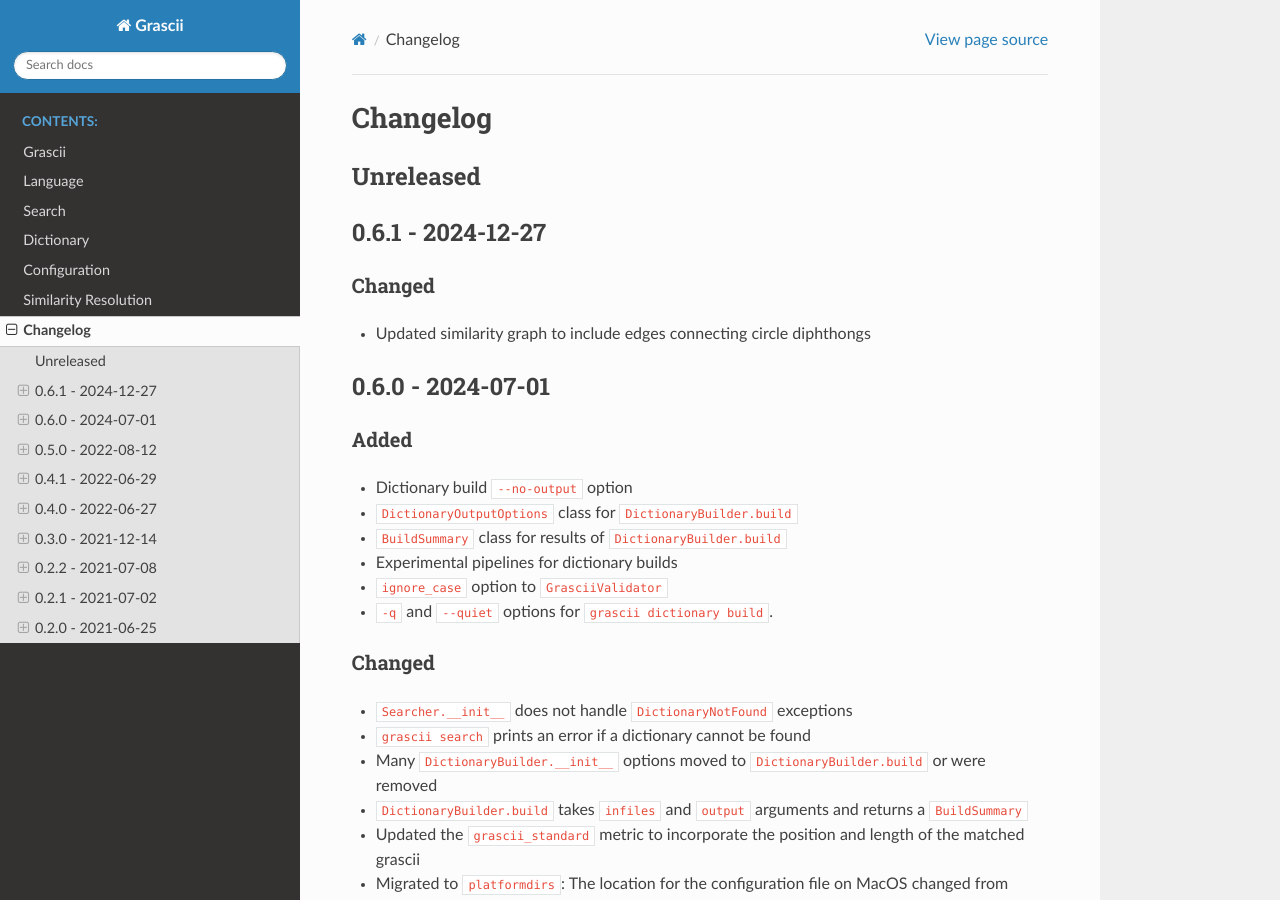
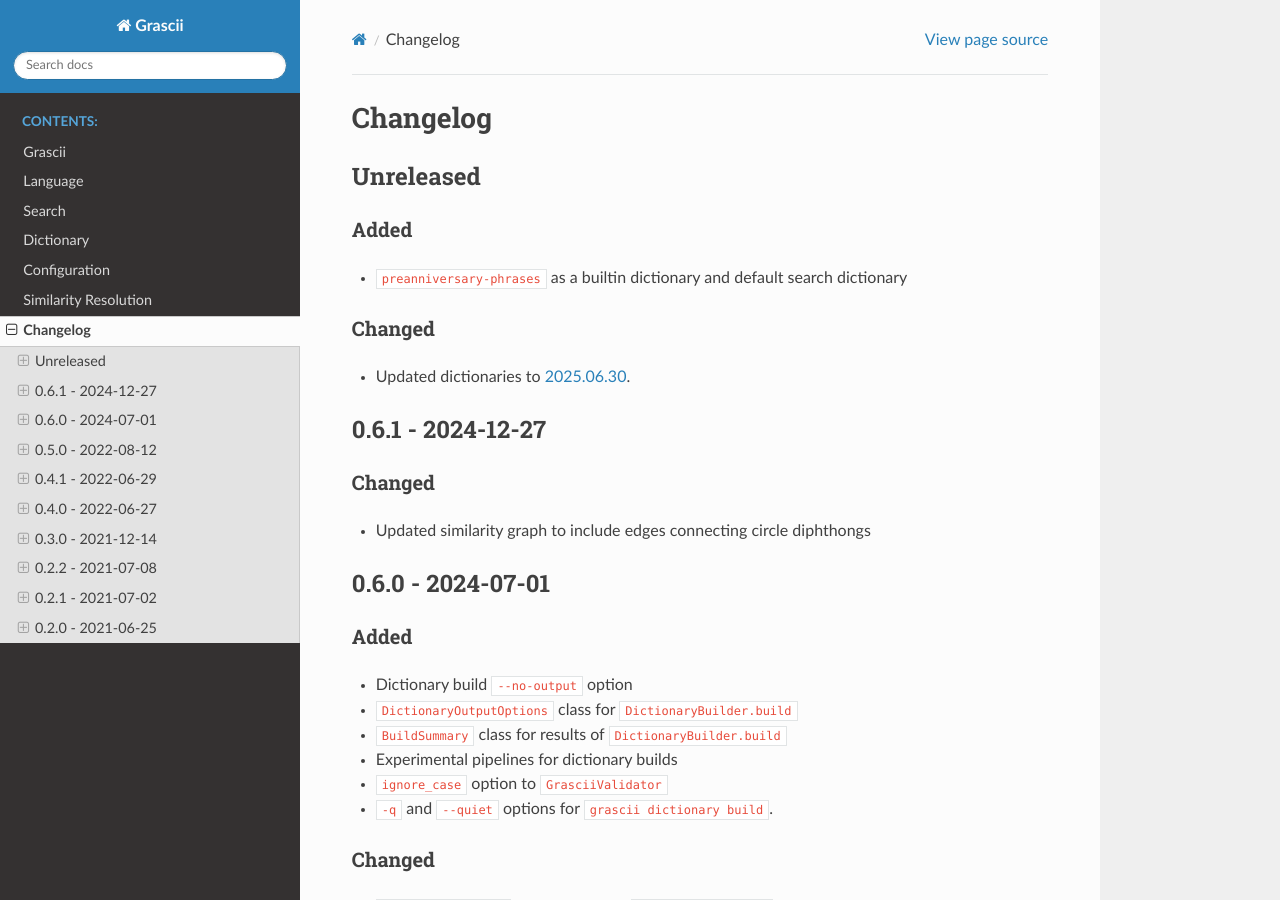
Before and after one commit to grascii/grascii, a Sphinx documentation site: the page built from docs/CHANGELOG.md, in a window 1280 px wide and 900 px high. Built offline with Sphinx 7.4.7 and the Read the Docs theme 3.1.0, drawn with Linux system fonts in a browser that asks for light colours.

Commit message:
Package preanniversary-phrases dictionary

```diff
--- a/docs/CHANGELOG.md
+++ b/docs/CHANGELOG.md
@@ -1,6 +1,14 @@
 # Changelog
 
 ## Unreleased
+
+### Added
+
+- `preanniversary-phrases` as a builtin dictionary and default search dictionary
+
+### Changed
+
+- Updated dictionaries to [2025.06.30](https://github.com/grascii/dictionaries/tree/2025.06.30).
 
 ## 0.6.1 - 2024-12-27
 
--- a/docs/README.rst
+++ b/docs/README.rst
@@ -133,10 +133,11 @@
 Grascii Dictionary
 ******************
 
-Grascii comes with a dictionary based on the 1916 Gregg Shorthand Dictionary.
+Grascii comes with dictionaries based on the 1916 Gregg Shorthand Dictionary
+and the 1924 Gregg Shorthand Phrase Book.
 
 More dictionaries for other versions of Gregg and dictionaries including
-phrases are available for installation at the `Grascii Dictionaries repository
+additional entries are available for installation at the `Grascii Dictionaries repository
 <https://github.com/grascii/dictionaries>`_.
 
 You can also write, build, and install your own custom dictionaries.
--- a/setup.cfg
+++ b/setup.cfg
@@ -47,6 +47,7 @@
   grammars/*.lark
 grascii.dictionary =
   preanniversary/*
+  preanniversary-phrases/*
 
 [options.entry_points]
 console_scripts =
```
Also changed, not shown: 4 other files.
